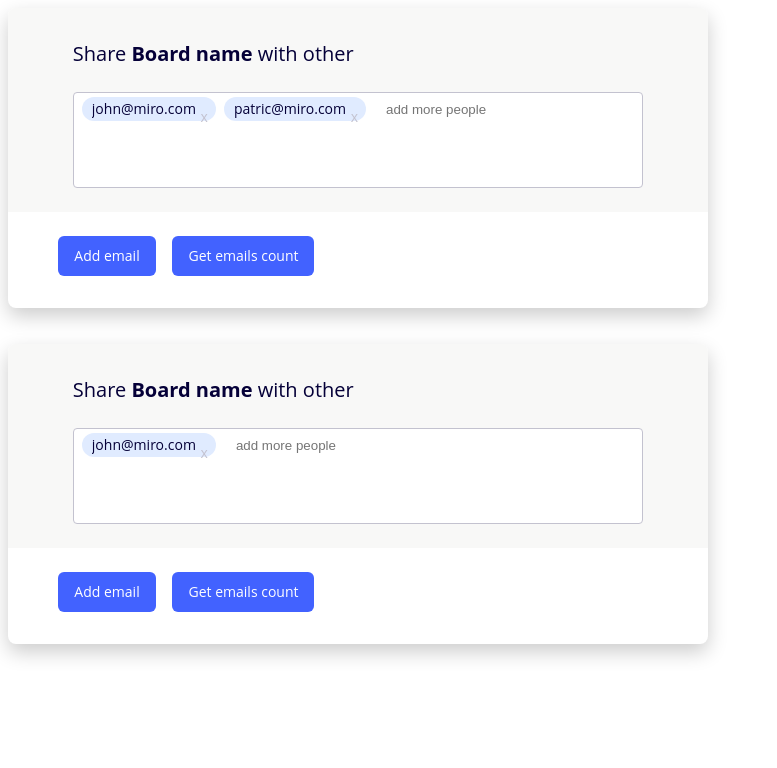
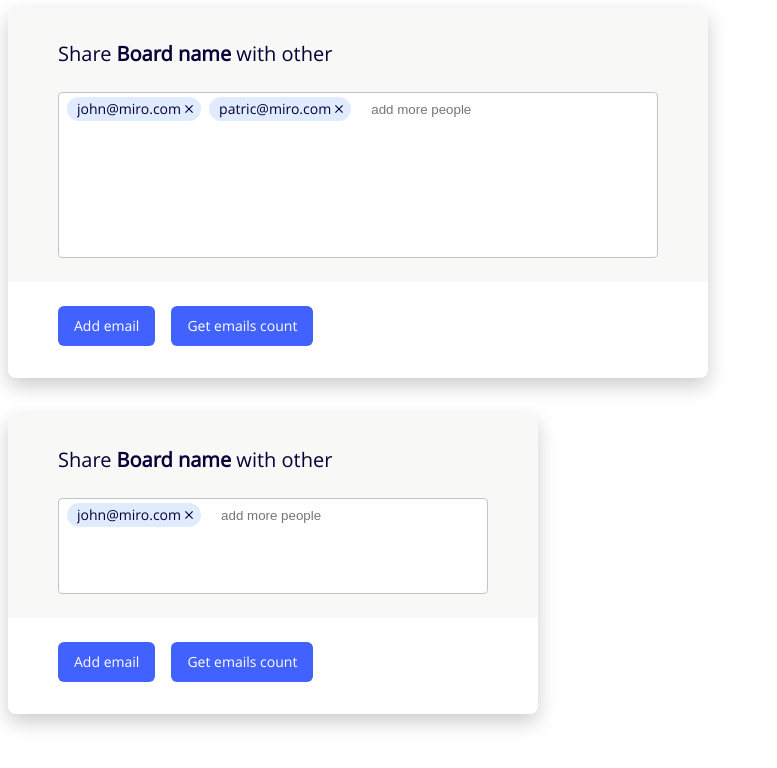
Before and after one commit to Sedjj/emails-editor-test, a website built with webpack: page src/index.html in a window 1280 px wide. Shown: the whole page, without its empty margins (0-777 px from the left). Built offline with nearby package versions, Linux system fonts and the light colour scheme.

Commit message:
исправил  немного верстку, добавил svg

```diff
--- a/package.json
+++ b/package.json
@@ -6,7 +6,8 @@
   "scripts": {
     "start:dev": "cross-env NODE_ENV=development webpack-dev-server --mode=development --config webpack.config.js",
     "build": "cross-env NODE_ENV=production webpack --mode=production --config webpack.config.js --progress --profile --colors",
-    "test": "echo \"Error: no test specified\" && exit 1"
+    "test-unit": "cross-env NODE_ENV=test jest --config jest.config.js --env=jsdom --no-cache",
+    "eslint": "eslint --cache --ext ..ts,.tsx,.jsx,.js src/"
   },
   "repository": {
     "type": "git",
@@ -39,11 +40,11 @@
     "eslint": "^6.8.0",
     "eslint-loader": "^3.0.3",
     "eslint-plugin-jest": "^23.6.0",
+    "file-loader": "^5.0.2",
     "html-webpack-plugin": "^3.2.0",
     "less": "^3.10.3",
     "less-loader": "^5.0.0",
     "style-loader": "^1.1.3",
-    "svg-inline-loader": "^0.8.0",
     "typescript": "^3.7.5",
     "webpack": "^4.41.5",
     "webpack-cli": "^3.3.10",
--- a/src/components/Area/Area.less
+++ b/src/components/Area/Area.less
@@ -1,19 +1,18 @@
 .container {
 	position: absolute;
-	left: 9.26%;
-	right: 9.26%;
-	top: 28%;
-	bottom: 40%;
+	left: 50px;
+	right: 50px;
+	top: 84px;
+	bottom: 24px;
 	background: #FFFFFF;
 	border: 1px solid #C3C2CF;
 	box-sizing: border-box;
 	border-radius: 4px;
 	display: block;
-	max-height: calc(100vh - 380px);
 	overflow-x: hidden;
 	overflow-y: auto;
 
-	.item {
+	.first {
 		float: left;
 		position: relative;
 		height: 24px;
@@ -26,14 +25,10 @@
 		color: #C3C2CF;
 		background: rgba(102, 153, 255, 0.2);
 		border-radius: 100px;
-	}
-
-	.first {
 		background: white;
 
 		.item-input {
 			width: auto;
-			/*width: 0.75em;*/
 			border: 0;
 			outline: none;
 		}
--- a/src/components/Area/Area.ts
+++ b/src/components/Area/Area.ts
@@ -30,7 +30,7 @@ export class Area {
 		input.placeholder = 'add more people';
 
 		let firstItem = document.createElement('div');
-		firstItem.classList.add('item', 'first');
+		firstItem.classList.add('first');
 
 		input.addEventListener('keydown', this.handleKeydown, false);
 		input.addEventListener('blur', this.handleSave);
--- a/src/components/Button/Button.less
+++ b/src/components/Button/Button.less
@@ -1,28 +1,15 @@
 .btn {
-	position: absolute;
-	height: 40px;
-	top: 228px;
-	cursor: pointer;
+	float: left;
+	display: block;
+	background: #4262FF;
+	border-radius: 6px;
+	padding: 8px 16px;
+	font-size: 14px;
+	line-height: 24px;
+	text-align: center;
+	color: #FFFFFF;
 
-	.text {
-		position: absolute;
-		height: 24px;
-		top: calc(50% - 24px / 2);
-
-		font-size: 14px;
-		line-height: 24px;
-		text-align: center;
-		color: #FFFFFF;
-	}
-
-	.background {
-		position: absolute;
-		left: 0;
-		right: 0;
-		top: 0;
-		bottom: 0;
-
-		background: #4262FF;
-		border-radius: 6px;
+	&.indent {
+		margin-right: 16px;
 	}
 }
--- a/src/components/Button/Button.ts
+++ b/src/components/Button/Button.ts
@@ -4,33 +4,21 @@ interface IClick {
 	(this: HTMLElement, ev: HTMLElementEventMap[keyof HTMLElementEventMap]): void;
 }
 
-interface IBtn {
-	width: number;
-	left: number;
-}
-
-interface IText {
-	left: number;
-	right: number;
-}
-
 interface IOptions {
 	value: string;
-	btn: IBtn;
-	text: IText;
+	indent?: boolean;
 }
 
 export class Button {
-	private static init({value, btn, text}: IOptions): HTMLElement {
+	private static init({value, indent}: IOptions): HTMLElement {
 		let button = document.createElement('div');
 		button.classList.add('btn');
-		button.style.width = (btn.width || 0) + 'px';
-		button.style.left = (btn.left || 0) + 'px';
+		if (indent) {
+			button.classList.add('indent');
+		}
 
 		let span = document.createElement('span');
 		span.classList.add('text');
-		span.style.left = (text.left || 0) + '%';
-		span.style.right = (text.right || 0) + '%';
 		span.innerText = value;
 
 		let background = document.createElement('div');
@@ -51,10 +39,9 @@ export class Button {
 		this.btn.addEventListener('click', onClick, false);
 	}
 
-	public removeEvent(onClick: IClick): void {
-		this.btn.removeEventListener('click', onClick, false);
-	}
-
+	/**
+	 * Метод для получения текущего узла элемента
+	 */
 	public getNode(): HTMLElement {
 		return this.btn;
 	}
--- a/src/components/Tag/Tag.less
+++ b/src/components/Tag/Tag.less
@@ -52,11 +52,9 @@
 		font-size: 14px;
 		line-height: 24px;
 		outline: none;
-		// width: calc(100% - 30px);
 
 		&.show {
 			display: block;
-			/*z-index: 100;*/
 			border: 0;
 		}
 	}
--- a/src/components/Tag/Tag.ts
+++ b/src/components/Tag/Tag.ts
@@ -12,6 +12,24 @@ interface IEmit {
 }
 
 export class Tag {
+	/**
+	 * Метод для создания иконки exit
+	 */
+	private static createSVG(): SVGSVGElement {
+		let svg = document.createElementNS('http://www.w3.org/2000/svg', 'svg');
+		svg.setAttribute('width', '8');
+		svg.setAttribute('height', '8');
+		svg.setAttribute('viewBox', '0 0 8 8');
+		svg.setAttribute('fill', 'none');
+		let path = document.createElementNS('http://www.w3.org/2000/svg', 'path');
+		path.setAttribute('fill-rule', 'evenodd');
+		path.setAttribute('clip-rule', 'evenodd');
+		path.setAttribute('d', 'M8 0.8L7.2 0L4 3.2L0.8 0L0 0.8L3.2 4L0 7.2L0.8 8L4 4.8L7.2 8L8 7.2L4.8 4L8 0.8Z');
+		path.setAttribute('fill', '#050038');
+		svg.appendChild(path);
+		return svg;
+	}
+
 	private readonly tag: HTMLElement;
 	private emit: IEmit | null = null;
 
@@ -38,13 +56,12 @@ export class Tag {
 		}
 		content.innerText = value;
 
-		let img: HTMLElement = document.createElement('span');
-		img.classList.add('email-exit');
-		img.innerHTML = 'x';
+		let svg: SVGSVGElement = Tag.createSVG();
+		svg.classList.add('email-exit');
 
 		tag.append(input);
 		tag.append(content);
-		tag.append(img);
+		tag.append(svg);
 
 		input.addEventListener('input', this.handleChange.bind(this, tag));
 		input.addEventListener('blur', this.handleSave.bind(this, tag));
@@ -52,7 +69,7 @@ export class Tag {
 			e.stopPropagation();
 		});
 		content.addEventListener('click', this.handleEdit.bind(this, tag, input));
-		img.addEventListener('click', this.handleDelete.bind(this, tag));
+		svg.addEventListener('click', this.handleDelete.bind(this, tag));
 		return tag;
 	}
 
--- a/src/index.less
+++ b/src/index.less
@@ -1,7 +1,12 @@
-// TODO нужен уникальный идентификатор
+@font-face {
+	font-family: 'OpenSans';
+	src: local("Open Sans"),
+	url('fonts/OpenSans.ttf') format('truetype');
+}
+
 .frame {
 	position: relative;
-	font-family: Open Sans, serif;
+	font-family: 'OpenSans', serif;
 	font-style: normal;
 	font-weight: normal;
 
@@ -11,11 +16,8 @@
 
 	span.title {
 		position: absolute;
-		left: 9.26%;
-		right: 9.26%;
-		top: 10.67%;
-		bottom: 80%;
-
+		left: 50px;
+		top: 32px;
 		font-size: 20px;
 		line-height: 27px;
 		color: #050038;
@@ -26,9 +28,15 @@
 		left: 0;
 		right: 0;
 		top: 0;
-		bottom: 32%;
-
+		bottom: 96px;
 		background: #F8F8F7;
 		border-radius: 8px 8px 0 0;
 	}
+
+	div.btn-group {
+		position: absolute;
+		bottom: 32px;
+		left: 50px;
+		right: 50px;
+	}
 }
--- a/src/index.ts
+++ b/src/index.ts
@@ -41,45 +41,29 @@ export class EmailsEditor {
 
 			let header = document.createElement('div');
 			header.classList.add('header');
-			form.append(header);
 
 			let title = document.createElement('span');
 			title.classList.add('title');
 			title.innerHTML = props.header || 'Share <b>Board name</b> with other';
-			form.append(title);
 
 			this.area = new Area();
 			this.area.subscribe(this.addEmails);
-			form.append(this.area.getNode());
 
-			let addEmail = new Button({
-				value: 'Add email',
-				btn: {
-					width: 98,
-					left: 50,
-				},
-				text: {
-					left: 16.33,
-					right: 16.33,
-				}
-			});
+			let buttonGroup = document.createElement('div');
+			buttonGroup.classList.add('btn-group');
+
+			let addEmail = new Button({value: 'Add email', indent: true});
 			addEmail.addEvent(this.generateEmail);
-			addEmail.getNode();
-			form.append(addEmail.getNode());
 
-			let countEmails = new Button({
-				value: 'Get emails count',
-				btn: {
-					width: 142,
-					left: 164,
-				},
-				text: {
-					left: 11.27,
-					right: 10.56,
-				}
-			});
+			let countEmails = new Button({value: 'Get emails count'});
 			countEmails.addEvent(this.getCountEmails);
-			form.append(countEmails.getNode());
+
+			header.append(title);
+			header.append(this.area.getNode());
+			buttonGroup.append(addEmail.getNode());
+			buttonGroup.append(countEmails.getNode());
+			form.append(header);
+			form.append(buttonGroup);
 
 			props.container.append(form);
 		}
@@ -175,7 +159,7 @@ if (process.env.NODE_ENV === 'development') {
 		container: document.querySelector('#emails-editor'),
 		header: 'Share <b>Board name</b> with other',
 		width: 700,
-		height: 300
+		height: 370
 	});
 
 	emailsEditor.subscribe(({name, emails}: ISubscriber): void => {
@@ -187,7 +171,7 @@ if (process.env.NODE_ENV === 'development') {
 	const emailsEditorSupport = new EmailsEditor({
 		container: document.querySelector('#emails-editor-support'),
 		header: 'Share <b>Board name</b> with other',
-		width: 700,
+		width: 530,
 		height: 300
 	});
 	emailsEditorSupport.subscribe(({name, emails}: ISubscriber): void => {
--- a/webpack.config.js
+++ b/webpack.config.js
@@ -83,8 +83,12 @@ module.exports = {
 				]
 			},
 			{
-				test: /\.svg$/,
-				loader: 'svg-inline-loader'
+				test: /\.(woff|woff2|eot|ttf)$/,
+				loader: "file-loader",
+				options: {
+					useRelativePath: false,
+					name: "[path][name].[ext]"
+				}
 			}
 		]
 	},
```
Also changed, not shown: src/index.html (+0 -26 lines), src/assets/remove.svg (deleted), src/fonts/OpenSans.ttf (added), 1 other file.
